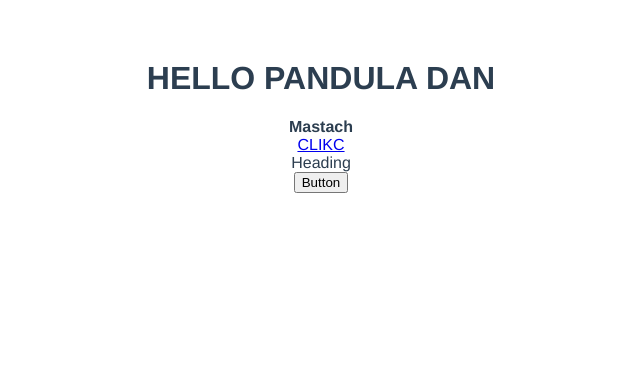
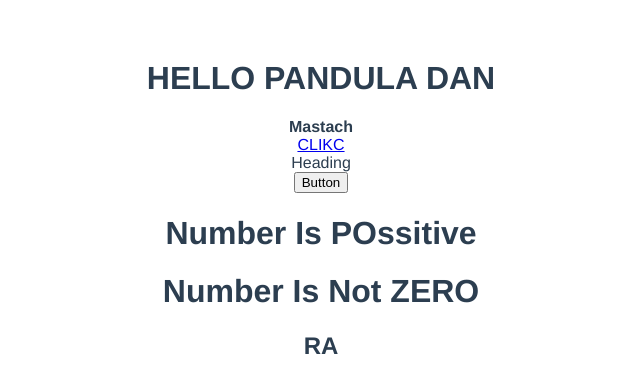
Before and after one commit to p4nduxcv/vue-js-starter, a Vue app: page / in a window 1280 px wide. Shown: the top 392 px of the page, without its empty margins (319-959 px from the left). Built offline with nearby package versions, Linux system fonts and the light colour scheme.

Commit message:
Conditional Redering

```diff
--- a/src/App.vue
+++ b/src/App.vue
@@ -4,6 +4,12 @@
   <div v-html="hack"></div>
   <div v-bind:id="headingId">Heading</div>
   <button v-bind:id="headingId">Button</button>
+  <h1 v-if="num == 0">Number Is ZERO</h1>
+  <h1 v-if="num > 0">Number Is POssitive</h1>
+  <h1 v-if="num < 0">Number Is Negative</h1>
+  <h1 v-else>Number Is Not ZERO</h1>
+
+  <h2 v-show="isShow">RA</h2>
 </template>
 
 <script>
@@ -17,6 +23,8 @@ export default {
       hack: `<a href='#' onclick="alert('You Have Been HAcked')">CLIKC<a/>`,
       headingId: "heading",
       isDisabled: true,
+      num: 4,
+      isShow: true,
     };
   },
 };
```
